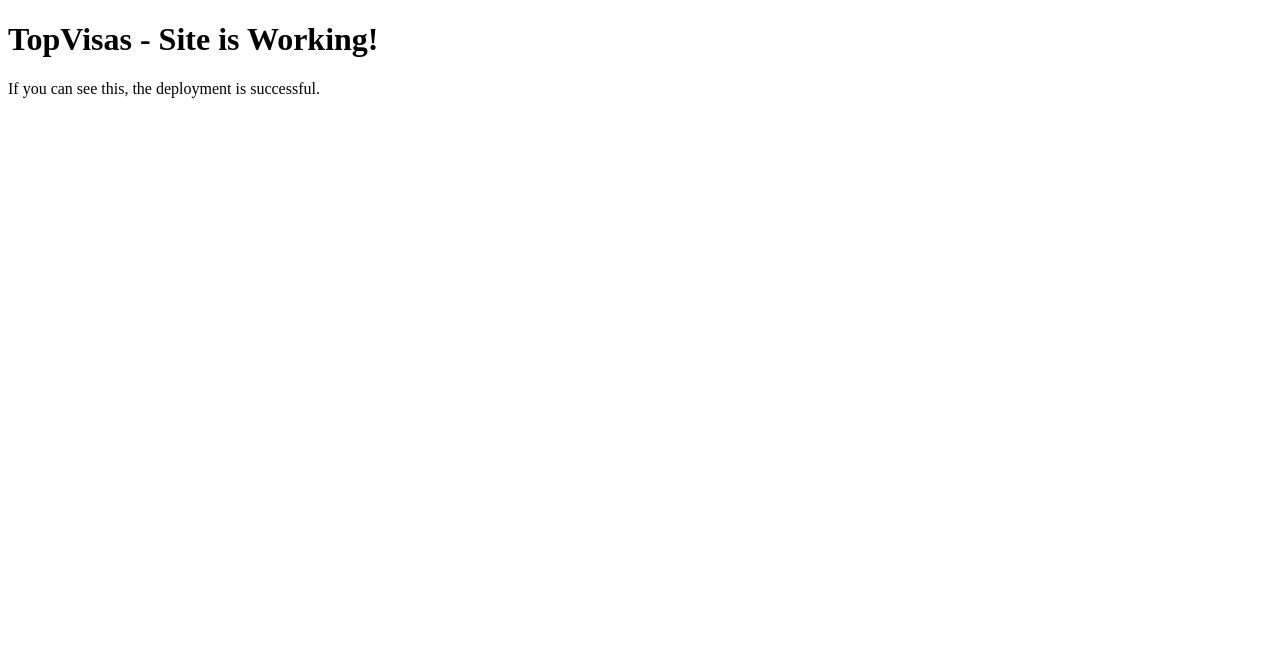
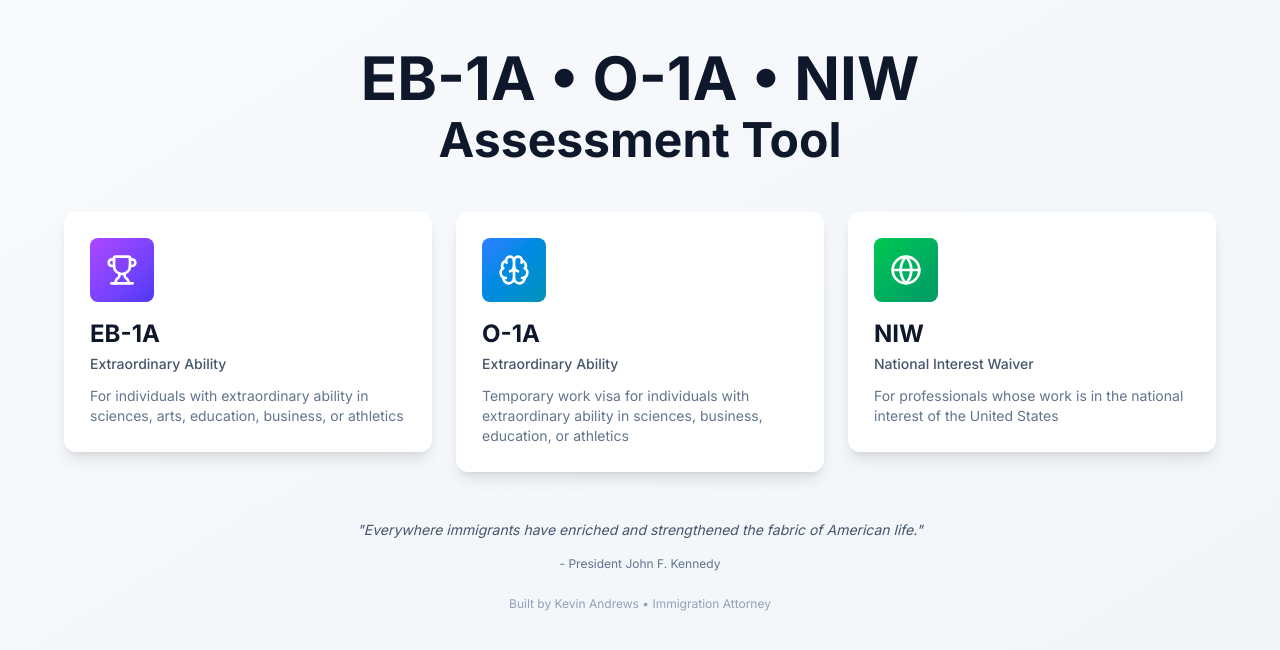
Before and after one commit to alfaphalfa/TopVisas, a Next.js app: page / in a window 1280 px wide. Shown: the top 650 px of the page. Built offline with nearby package versions, Linux system fonts and the light colour scheme.

Commit message:
Restore original homepage with full styling

```diff
--- a/app/layout.tsx
+++ b/app/layout.tsx
@@ -1,6 +1,12 @@
-export const metadata = {
-  title: 'TopVisas',
-  description: 'Immigration Assessment Tool',
+import type { Metadata } from 'next'
+import { Inter } from 'next/font/google'
+import './globals.css'
+
+const inter = Inter({ subsets: ['latin'] })
+
+export const metadata: Metadata = {
+  title: 'Elite Visa Assessment Tool',
+  description: 'Check your eligibility for EB-1A, O-1, and NIW visas',
 }
 
 export default function RootLayout({
@@ -10,7 +16,7 @@ export default function RootLayout({
 }) {
   return (
     <html lang="en">
-      <body>{children}</body>
+      <body className={inter.className}>{children}</body>
     </html>
   )
 }
--- a/app/page.tsx
+++ b/app/page.tsx
@@ -1,8 +1,106 @@
+'use client';
+
+import { useState } from 'react';
+import { useRouter } from 'next/navigation';
+import { motion } from 'framer-motion';
+import { Brain, Trophy, Globe } from 'lucide-react';
+
 export default function Home() {
+  const router = useRouter();
+  const [selectedVisa, setSelectedVisa] = useState<string>('');
+
+  const visaOptions = [
+    {
+      id: 'EB1A',
+      title: 'EB-1A',
+      subtitle: 'Extraordinary Ability',
+      description: 'For individuals with extraordinary ability in sciences, arts, education, business, or athletics',
+      icon: Trophy,
+      color: 'from-purple-500 to-indigo-600',
+      path: '/assessment/eb1a'
+    },
+    {
+      id: 'O1A',
+      title: 'O-1A',
+      subtitle: 'Extraordinary Ability',
+      description: 'Temporary work visa for individuals with extraordinary ability in sciences, business, education, or athletics',
+      icon: Brain,
+      color: 'from-blue-500 to-cyan-600',
+      path: '/assessment/o1'
+    },
+    {
+      id: 'NIW',
+      title: 'NIW',
+      subtitle: 'National Interest Waiver',
+      description: 'For professionals whose work is in the national interest of the United States',
+      icon: Globe,
+      color: 'from-green-500 to-emerald-600',
+      path: '/assessment/niw'
+    }
+  ];
+
   return (
-    <main className="min-h-screen p-8">
-      <h1 className="text-4xl font-bold">TopVisas - Site is Working!</h1>
-      <p className="mt-4">If you can see this, the deployment is successful.</p>
-    </main>
-  )
+    <div className="min-h-screen bg-gradient-to-br from-slate-50 to-slate-100 py-12 px-4">
+      <div className="max-w-6xl mx-auto">
+        <motion.div
+          initial={{ opacity: 0, y: -20 }}
+          animate={{ opacity: 1, y: 0 }}
+          className="text-center mb-12"
+        >
+          <h1 className="text-4xl md:text-6xl font-bold text-slate-900 mb-4">
+            EB-1A • O-1A • NIW
+            <span className="block text-3xl md:text-5xl mt-2">Assessment Tool</span>
+          </h1>
+        </motion.div>
+
+        <div className="grid md:grid-cols-3 gap-6 mb-12">
+          {visaOptions.map((visa, index) => {
+            const Icon = visa.icon;
+            return (
+              <motion.div
+                key={visa.id}
+                initial={{ opacity: 0, y: 20 }}
+                animate={{ opacity: 1, y: 0 }}
+                transition={{ delay: index * 0.1 }}
+                onClick={() => router.push(visa.path)}
+                className="cursor-pointer group"
+              >
+                <div className="bg-white rounded-xl shadow-lg hover:shadow-xl transition-all duration-300 p-6 border-2 border-transparent hover:border-slate-200">
+                  <div className={`w-16 h-16 rounded-lg bg-gradient-to-br ${visa.color} flex items-center justify-center mb-4 group-hover:scale-110 transition-transform`}>
+                    <Icon className="w-8 h-8 text-white" />
+                  </div>
+                  <h3 className="text-2xl font-bold text-slate-900 mb-1">
+                    {visa.title}
+                  </h3>
+                  <p className="text-sm font-medium text-slate-600 mb-3">
+                    {visa.subtitle}
+                  </p>
+                  <p className="text-sm text-slate-500">
+                    {visa.description}
+                  </p>
+                </div>
+              </motion.div>
+            );
+          })}
+        </div>
+
+        <motion.div
+          initial={{ opacity: 0 }}
+          animate={{ opacity: 1 }}
+          transition={{ delay: 0.4 }}
+          className="text-center space-y-4"
+        >
+          <p className="text-sm text-slate-600 italic">
+            {`"Everywhere immigrants have enriched and strengthened the fabric of American life."`}
+          </p>
+          <p className="text-xs text-slate-500">
+            - President John F. Kennedy
+          </p>
+          <p className="text-xs text-slate-400 pt-2">
+            Built by Kevin Andrews • Immigration Attorney
+          </p>
+        </motion.div>
+      </div>
+    </div>
+  );
 }
```
Also changed, not shown: .claude/settings.local.json.
